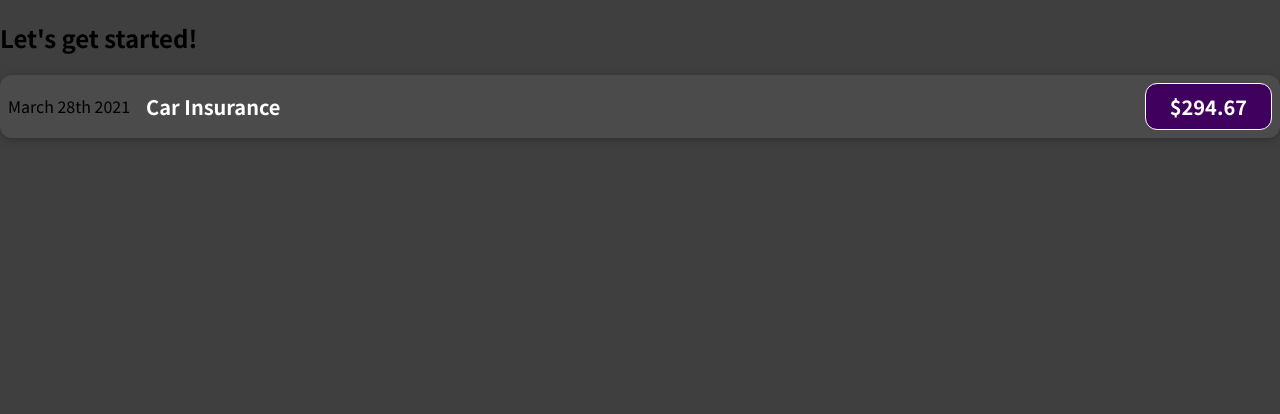
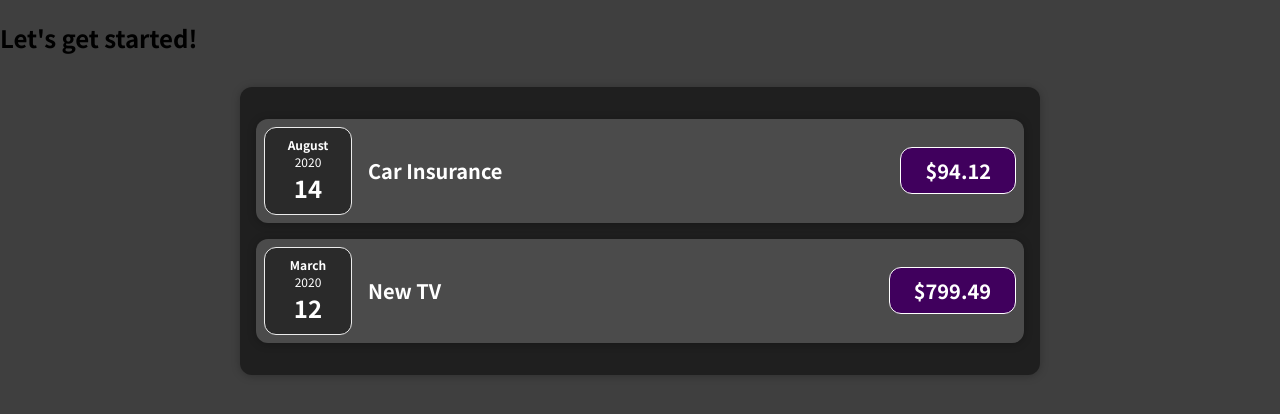
Before and after one commit to limitlesscreator/react-the-complete-guide2021, a React (Create React App) app: page / in a window 1280 px wide. Shown: the top 414 px of the page. Built offline with nearby package versions, Linux system fonts and the light colour scheme.

Commit message:
finished 42

```diff
--- a/src/App.js
+++ b/src/App.js
@@ -1,12 +1,29 @@
-import {ExpenseItem} from "./components/ExpenseItem";
+import {ExpenseItem} from "./components/Expenses/ExpenseItem";
+import {Expenses} from "./components/Expenses/Expenses";
 
 function App() {
-  return (
-    <div className="App">
-      <h2>Let's get started!</h2>
-      <ExpenseItem></ExpenseItem>
-    </div>
-  );
+    const expenses = [
+        {
+            id: 'el1',
+            title: 'Car Insurance',
+            amount: 94.12,
+            date: new Date(2020, 7, 14),
+        },
+        {
+            id: 'el2',
+            title: 'New TV',
+            amount: 799.49,
+            date: new Date(2020, 2, 12),
+        },
+    ]
+    return (
+        <div className="App">
+            <h2>Let's get started!</h2>
+            <div>
+                <Expenses expenses={expenses}/>
+            </div>
+        </div>
+    );
 }
 
 export default App;
--- a/src/components/ExpenseItem.js
+++ /dev/null
@@ -1,14 +0,0 @@
-import React from 'react';
-import './ExpenseItem.css'
-
-export const ExpenseItem = () => {
-    return (
-        <div className={'expense-item'}>
-            <div >March 28th 2021</div>
-            <div className={'expense-item__description'}>
-                <h2>Car Insurance</h2>
-                <div className={'expense-item__price'}>$294.67</div>
-            </div>
-        </div>
-    );
-};
--- /dev/null
+++ b/src/components/Expenses/ExpenseDate.css
@@ -0,0 +1,26 @@
+.expense-date {
+    display: flex;
+    flex-direction: column;
+    width: 5.5rem;
+    height: 5.5rem;
+    border: 1px solid #ececec;
+    background-color: #2a2a2a;
+    color: white;
+    border-radius: 12px;
+    align-items: center;
+    justify-content: center;
+}
+
+.expense-date__month {
+    font-size: 0.75rem;
+    font-weight: bold;
+}
+
+.expense-date__year {
+    font-size: 0.75rem;
+}
+
+.expense-date__day {
+    font-size: 1.5rem;
+    font-weight: bold;
+}
--- /dev/null
+++ b/src/components/Expenses/ExpenseDate.js
@@ -0,0 +1,15 @@
+import React from 'react';
+import './ExpenseDate.css'
+export const ExpenseDate = (props) => {
+    const month = props.date.toLocaleString('en-US', {month: 'long'})
+    const day = props.date.toLocaleString('en-US', {day: '2-digit'})
+    const year = props.date.getFullYear()
+
+    return (
+        <div className={'expense-date'}>
+            <div className={'expense-date__month'}>{month}</div>
+            <div className={'expense-date__year'}>{year}</div>
+            <div className={'expense-date__day'}>{day}</div>
+        </div>
+    );
+};
--- a/src/components/ExpenseItem.css
+++ b/src/components/Expenses/ExpenseItem.css
@@ -2,10 +2,8 @@
     display: flex;
     justify-content: space-between;
     align-items: center;
-    box-shadow: 0 2px 8px rgba(0, 0, 0, 0.25);
     padding: 0.5rem;
     margin: 1rem 0;
-    border-radius: 12px;
     background-color: #4b4b4b;
 }
 
--- /dev/null
+++ b/src/components/Expenses/ExpenseItem.js
@@ -0,0 +1,18 @@
+import React from 'react';
+import './ExpenseItem.css'
+import {ExpenseDate} from "./ExpenseDate";
+import {Card} from "../UI/Card";
+
+export const ExpenseItem = (props) => {
+
+    return (
+        <Card className={'expense-item'}>
+            <ExpenseDate date={props.date}/>
+
+            <div className={'expense-item__description'}>
+                <h2>{props.title}</h2>
+                <div className={'expense-item__price'}>${props.amount}</div>
+            </div>
+        </Card>
+    );
+};
--- /dev/null
+++ b/src/components/Expenses/Expenses.css
@@ -0,0 +1,7 @@
+.expenses {
+    padding: 1rem;
+    background-color: rgb(31, 31, 31);
+    margin: 2rem auto;
+    width: 50rem;
+    max-width: 95%;
+}
--- /dev/null
+++ b/src/components/Expenses/Expenses.js
@@ -0,0 +1,13 @@
+import React from 'react';
+import {ExpenseItem} from "./ExpenseItem";
+import './Expenses.css'
+import {Card} from "../UI/Card";
+
+export const Expenses = ({expenses}) => {
+    return (
+        <Card className={'expenses'}>
+            <ExpenseItem title={expenses[0].title} amount={expenses[0].amount} date={expenses[0].date}></ExpenseItem>
+            <ExpenseItem title={expenses[1].title} amount={expenses[1].amount} date={expenses[1].date}></ExpenseItem>
+        </Card>
+    );
+};
--- /dev/null
+++ b/src/components/UI/Card.css
@@ -0,0 +1,4 @@
+.card{
+    border-radius: 12px;
+    box-shadow: 0 1px 8px rgba(0, 0, 0, 0.25);
+}
--- /dev/null
+++ b/src/components/UI/Card.jsx
@@ -0,0 +1,10 @@
+import React from 'react';
+import './Card.css'
+export const Card = (props) => {
+    const classes = 'card ' + props.className
+    return (
+        <div className={classes}>
+            {props.children}
+        </div>
+    );
+};
```
